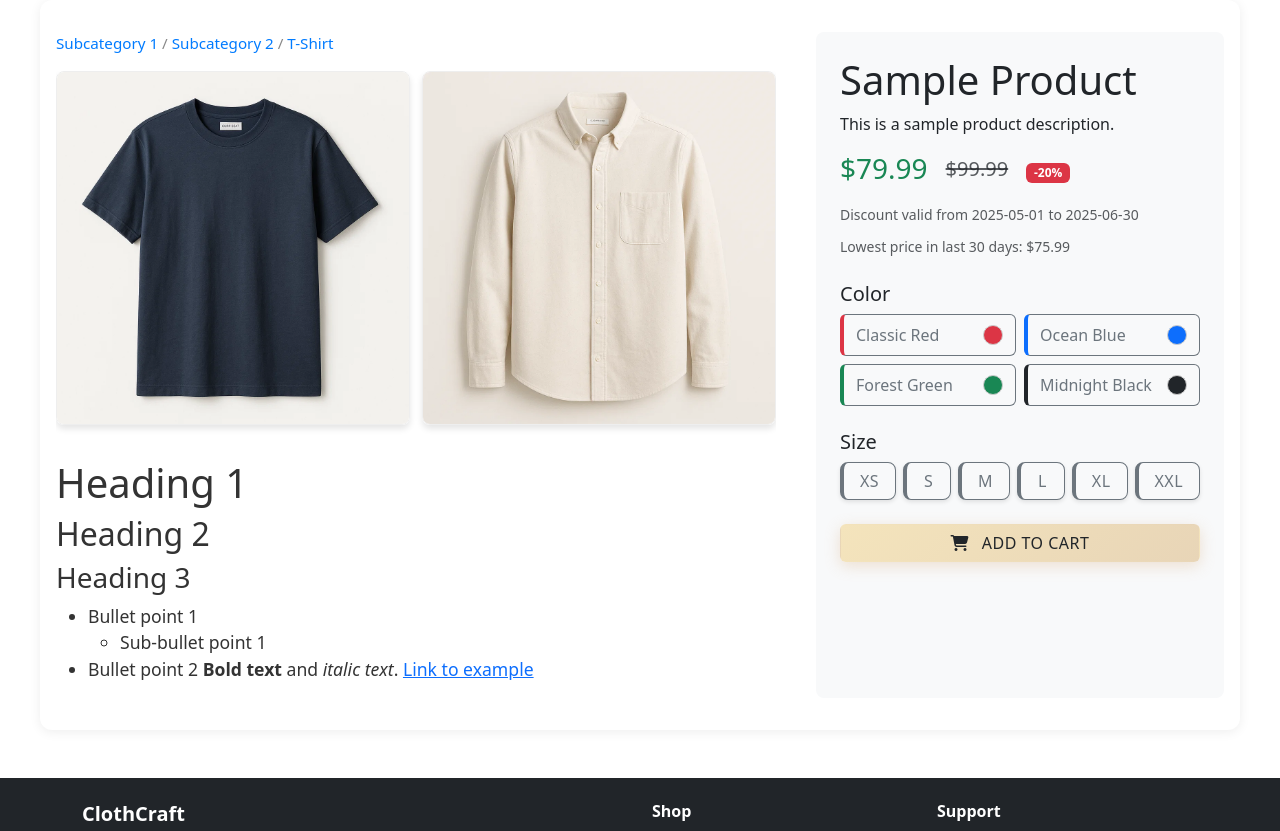
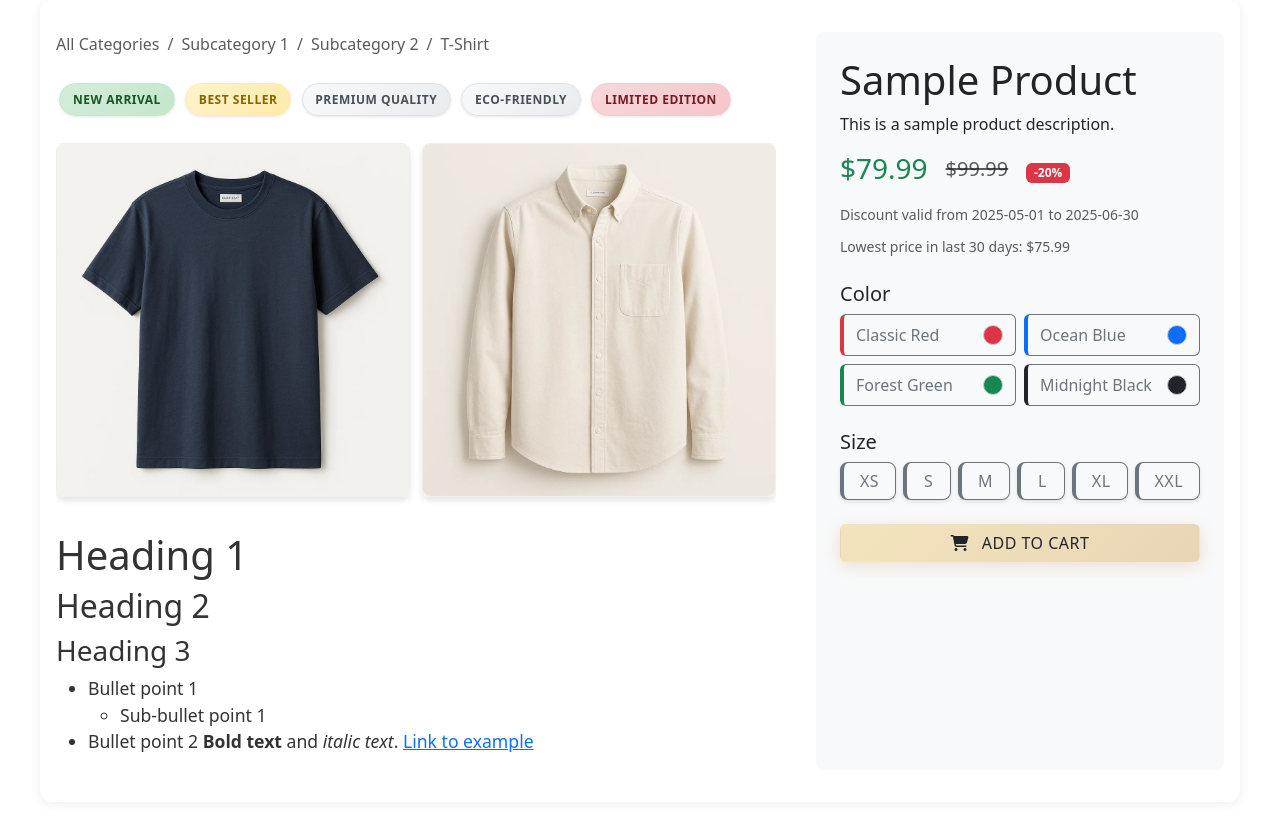
Before and after one commit to Nope-Nat/ClothCraft, a FastAPI app: page /product/1 in a window 1280 px wide. Shown: the part 56-887 px from the top of the page. Run offline with FastAPI, Linux system fonts and the light colour scheme; parts of the project's set-up code (start-up, migrations or seed data) failed here and were passed over.

Commit message:
Product page: unified the breadcrumb visually with the products list; added printing tags

```diff
--- a/app/router/product.py
+++ b/app/router/product.py
@@ -64,7 +64,6 @@ async def product_page(
     discount_end_date = "2025-06-30"
     lowest_price_30_days = 75.99
 
-    # Product variants with colors (based on database schema)
     product_variants = [
         {"name": "Classic Red", "color": "#DC3545"},
         {"name": "Ocean Blue", "color": "#0D6EFD"},
@@ -72,10 +71,18 @@ async def product_page(
         {"name": "Midnight Black", "color": "#212529"}
     ]
 
-    # Available sizes
     available_sizes = ["XS", "S", "M", "L", "XL", "XXL"]
 
     html_description = markdown.markdown(description)
+
+    # Example tags with types for styling
+    tags = [
+        "New Arrival",
+        "Best Seller",
+        "Premium Quality",
+        "Eco-Friendly",
+        "Limited Edition"
+    ]
 
     return await templates.TemplateResponse("product.html", {
         "request": request,
@@ -96,5 +103,6 @@ async def product_page(
         "product_variants": product_variants,
         "available_sizes": available_sizes,
         "selected_size": id_size,
-        "selected_variant": id_variants_size
+        "selected_variant": id_variants_size,
+        "tags": tags
     })
--- a/app/static/styles/product.css
+++ b/app/static/styles/product.css
@@ -174,6 +174,49 @@
     box-shadow: 0 2px 10px rgba(212, 165, 116, 0.3);
 }
 
+/* Shared tag styles for consistency across pages */
+.product-tag {
+    background: linear-gradient(135deg, #f8f9fa 0%, #e9ecef 100%);
+    color: #495057;
+    font-size: 0.75rem;
+    font-weight: 600;
+    padding: 0.4rem 0.8rem;
+    border-radius: 20px;
+    border: 1px solid #dee2e6;
+    text-transform: uppercase;
+    letter-spacing: 0.5px;
+    display: inline-block;
+    margin: 0.2rem;
+    transition: all 0.2s ease;
+    box-shadow: 0 1px 3px rgba(0, 0, 0, 0.1);
+}
+
+.product-tag:hover {
+    background: linear-gradient(135deg, #e9ecef 0%, #dee2e6 100%);
+    color: #343a40;
+    transform: translateY(-1px);
+    box-shadow: 0 2px 6px rgba(0, 0, 0, 0.15);
+}
+
+/* Special tag variants for different types */
+.product-tag.tag-new {
+    background: linear-gradient(135deg, #d4edda 0%, #c3e6cb 100%);
+    color: #155724;
+    border-color: #c3e6cb;
+}
+
+.product-tag.tag-bestseller {
+    background: linear-gradient(135deg, #fff3cd 0%, #ffeaa7 100%);
+    color: #856404;
+    border-color: #ffeaa7;
+}
+
+.product-tag.tag-limited {
+    background: linear-gradient(135deg, #f8d7da 0%, #f5c6cb 100%);
+    color: #721c24;
+    border-color: #f5c6cb;
+}
+
 @media (max-width: 900px) {
     .page-layout {
         flex-direction: column;
--- a/app/templates/product.html
+++ b/app/templates/product.html
@@ -11,12 +11,27 @@
     <div class="page-layout">
         <!-- Main Column -->
         <div class="main-column">
-            <div class="subcategories">
+            <!-- Breadcrumb -->
+            <nav aria-label="breadcrumb" class="mb-4">
+            <ol class="breadcrumb">
+                <li class="breadcrumb-item"><a href="/products/" class="text-decoration-none text-muted">All Categories</a></li>
                 {% for subcategory in subcategories_list %}
-                    <a href="/category/{{ subcategory.id }}">{{ subcategory.name }}</a>
-                    {% if not loop.last %} /{% endif %}
+                <li class="breadcrumb-item"><a href="/products/?category={{ subcategory.id }}"
+                    class="text-decoration-none text-muted">{{ subcategory.name }}</a></li>
+                {% endfor %}
+            </ol>
+            </nav>
+
+
+            <div class="d-flex flex-wrap gap-1 mb-4">
+                {% for tag in tags %}
+                <span class="product-tag {% if 'New' in tag %}tag-new{% elif 'Best' in tag %}tag-bestseller{% elif 'Limited' in tag %}tag-limited{% endif %}">
+                    {{ tag }}
+                </span>
                 {% endfor %}
             </div>
+
+            <!-- Product Images -->
             <div class="product-images-container">
             <div class="product-images">
                 {% for image_path in images_paths %}
```
Lines whose indentation alone changed are shown as unchanged.
